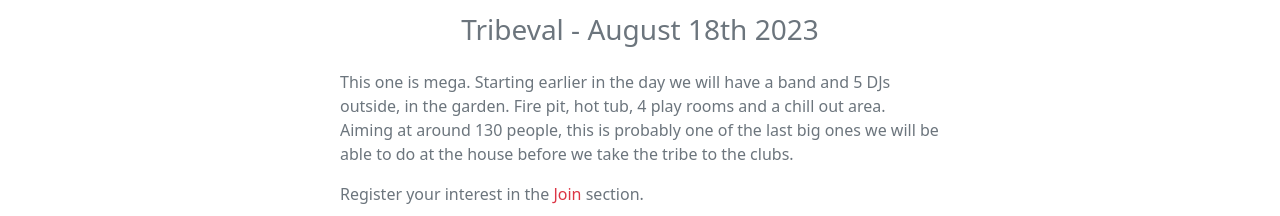
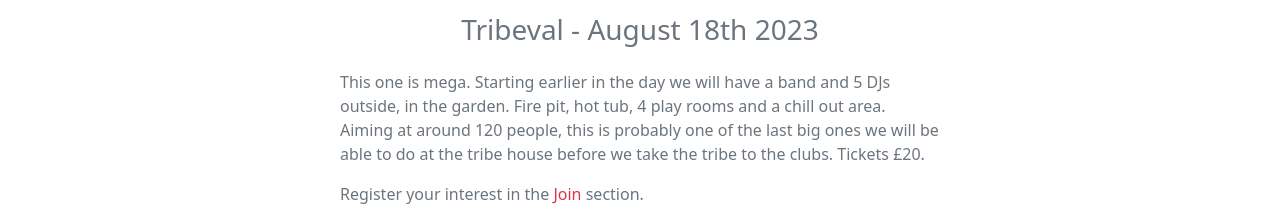
Before and after one commit to dantrovato/the-tribe-react18, a React (Vite) app: page /events in a window 1280 px wide. Shown: the part 667-883 px from the top of the page. Built offline with nearby package versions, Linux system fonts and the light colour scheme.

Commit message:
Edit info on tribeval

```diff
--- a/src/components/Events.tsx
+++ b/src/components/Events.tsx
@@ -39,9 +39,9 @@ const Events = () => {
       >
         This one is mega. Starting earlier in the day we will have a band and 5
         DJs outside, in the garden. Fire pit, hot tub, 4 play rooms and a chill
-        out area. Aiming at around 130 people, this is probably one of the last
-        big ones we will be able to do at the house before we take the tribe to
-        the clubs.
+        out area. Aiming at around 120 people, this is probably one of the last
+        big ones we will be able to do at the tribe house before we take the
+        tribe to the clubs. Tickets £20.{" "}
       </p>
 
       <p
```
